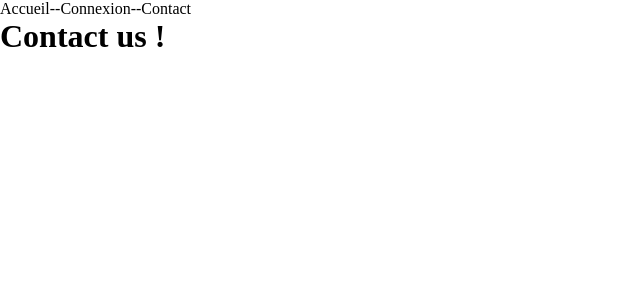
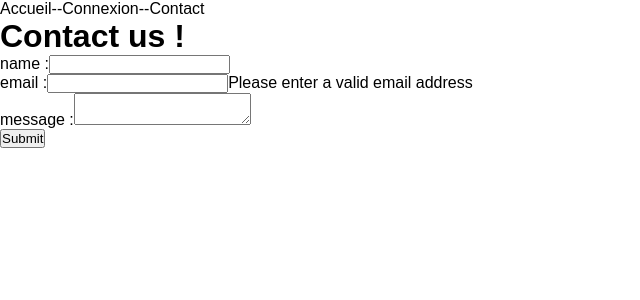
Before and after one commit to Boyadjie/UnVoy, a Next.js app: page /contact in a window 1280 px wide. Shown: the top 300 px of the page, without its empty margins (0-640 px from the left). Built offline with nearby package versions, Linux system fonts and the light colour scheme.

Commit message:
add form and inputs

```diff
--- a/app/contact/page.tsx
+++ b/app/contact/page.tsx
@@ -1,7 +1,10 @@
+import {ContactForm} from "../../src/components/Form/ContactForm";
+
 export default function Contact() {
     return (
         <div>
             <h1>Contact us !</h1>
+            <ContactForm/>
         </div>
     )
 }
--- a/app/globals.css
+++ b/app/globals.css
@@ -13,6 +13,7 @@ html,
 body {
   max-width: 100vw;
   overflow-x: hidden;
+  font-family: sans-serif;
 }
 
 
--- a/package.json
+++ b/package.json
@@ -18,9 +18,6 @@
     "jest": "29.5.0",
     "autoprefixer": "10.4.14",
     "cssnano": "6.0.0",
-    "autoprefixer": "10.4.14",
-    "cssnano": "6.0.0",
-    "firebase": "9.19.1",
     "next": "13.3.0",
     "postcss": "8.4.22",
     "postcss-nested": "6.0.1",
--- /dev/null
+++ b/src/components/Form/ContactForm.tsx
@@ -0,0 +1,51 @@
+'use client'
+
+import {useState} from 'react';
+import {Input} from "./Inputs/InputManager";
+
+type FormValues = {
+    name: string;
+    email: string;
+    message: string;
+};
+
+export const ContactForm: React.FC = () => {
+    const [formValues, setFormValues] = useState<FormValues>({
+        name: '',
+        email: '',
+        message: '',
+    });
+
+    const handleInputChange = (event: React.ChangeEvent<HTMLInputElement | HTMLTextAreaElement>) => {
+        const {name, value} = event.target;
+
+        setFormValues((prevValues) => ({
+            ...prevValues,
+            [name]: value,
+        }));
+    };
+
+    const handleSubmit = (event: React.FormEvent<HTMLFormElement>) => {
+        event.preventDefault();
+
+        console.log('Form Values:', formValues);
+    };
+
+    return (
+        <form onSubmit={handleSubmit}>
+            <div>
+                <Input required={true} type="text" name="name" label="name :" value={formValues.name}
+                       onChange={handleInputChange}/>
+            </div>
+            <div>
+                <Input required={true} type="email" name="email" label="email :" value={formValues.email}
+                       onChange={handleInputChange}/>
+            </div>
+            <div>
+                <Input type="textarea" name="message" label="message :" value={formValues.message}
+                       onChange={handleInputChange}/>
+            </div>
+            <button type="submit">Submit</button>
+        </form>
+    );
+};
--- /dev/null
+++ b/src/components/Form/Inputs/InputMail.tsx
@@ -0,0 +1,14 @@
+import {InputsProps} from "./InputManager";
+
+export const Email: React.FC<InputsProps> = ({label, name, placeholder, value, onChange, required}) => {
+    const isValid = /^[^\s@]+@[^\s@]+\.[^\s@]+$/.test(value);
+
+    return (
+        <>
+            <label htmlFor={name}>{label}</label>
+            <input type="email" name={name} placeholder={placeholder} value={value} required={required}
+                   onChange={onChange}/>
+            {!isValid && <span>Please enter a valid email address</span>}
+        </>
+    );
+};
--- /dev/null
+++ b/src/components/Form/Inputs/InputManager.tsx
@@ -0,0 +1,48 @@
+import {Text} from "./InputText";
+import {Email} from "./InputMail";
+import {Textarea} from "./InputTextArea";
+
+type InputType = 'text' | 'email' | 'textarea';
+
+export interface InputsProps {
+    label: string;
+    name: string;
+    placeholder?: string;
+    value: string;
+    required: boolean;
+    onChange: (event: React.ChangeEvent<HTMLInputElement | HTMLTextAreaElement>) => void;
+}
+
+interface InputManagerProps {
+    type: InputType;
+    label: string
+    name: string;
+    placeholder?: string;
+    value: string;
+    required?: boolean;
+    onChange: (event: React.ChangeEvent<HTMLInputElement | HTMLTextAreaElement>) => void;
+}
+
+export const Input: React.FC<InputManagerProps> = ({
+                                                       label,
+                                                       type,
+                                                       name,
+                                                       placeholder,
+                                                       value,
+                                                       onChange,
+                                                       required = false
+                                                   }) => {
+    switch (type) {
+        case 'text':
+            return <Text name={name} label={label} placeholder={placeholder} value={value} required={required}
+                         onChange={onChange}/>;
+        case 'email':
+            return <Email name={name} label={label} placeholder={placeholder} value={value} required={required}
+                          onChange={onChange}/>;
+        case 'textarea':
+            return <Textarea name={name} label={label} placeholder={placeholder} value={value} required={required}
+                             onChange={onChange}/>;
+        default:
+            return null;
+    }
+};
--- /dev/null
+++ b/src/components/Form/Inputs/InputText.tsx
@@ -0,0 +1,12 @@
+import {InputsProps} from "./InputManager";
+
+export const Text: React.FC<InputsProps> = ({label, name, placeholder, value, onChange, required}) => {
+
+    return (
+        <>
+            <label htmlFor={name}>{label}</label>
+            <input type="text" name={name} placeholder={placeholder} value={value} required={required}
+                   onChange={onChange}/>
+        </>
+    );
+};
--- /dev/null
+++ b/src/components/Form/Inputs/InputTextArea.tsx
@@ -0,0 +1,10 @@
+import {InputsProps} from "./InputManager";
+
+export const Textarea: React.FC<InputsProps> = ({label, name, placeholder, value, onChange, required}) => {
+    return (
+        <>
+            <label htmlFor={name}>{label}</label>
+            <textarea name={name} placeholder={placeholder} value={value} required={required} onChange={onChange}/>
+        </>
+    );
+};
```
Lines whose indentation alone changed are shown as unchanged.
